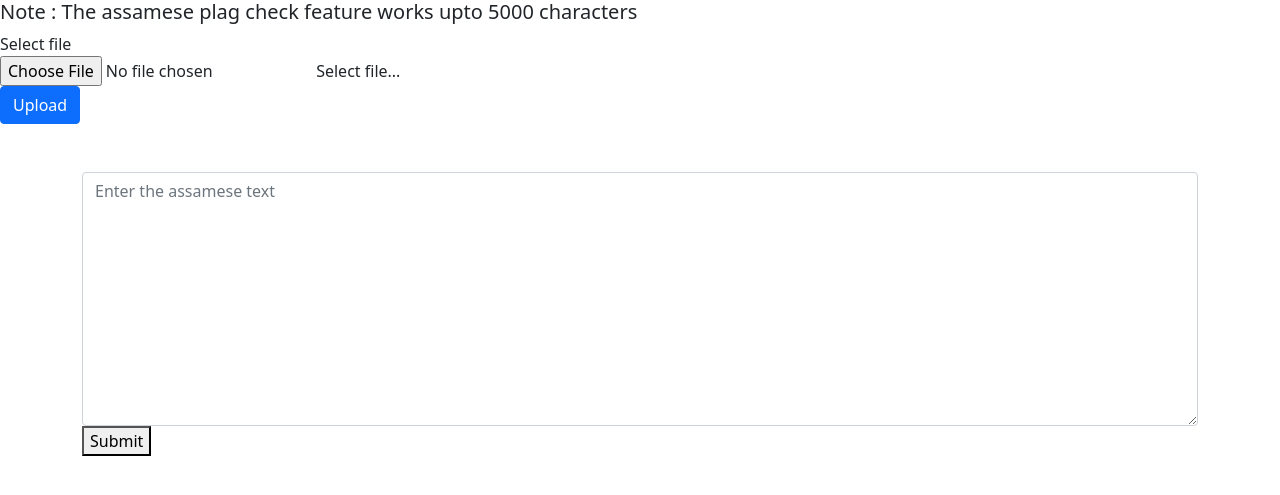
After one commit to Reckon77/no_nokol, a Flask app: page /assamese in a window 1280 px wide. The commit adds this page. Shown: the top 495 px of the page. Run offline with Flask 2, Linux system fonts and the light colour scheme.

Commit message:
assamese support

```diff
--- a/app.py
+++ b/app.py
@@ -51,6 +51,43 @@ def textdata():
             return render_template('display.html',res=res)
         except:
             return render_template('error.html')
+@app.route('/assamese',methods=['GET','POST'])
+def assamese():
+    if request.method == "POST":
+        if request.files:
+            file = request.files["file"]
+            if file.filename == "":
+                return render_template('error.html')
+            if allowed_file(file.filename):
+                filename = secure_filename(file.filename)
+                file.save(os.path.join(app.config['UPLOAD_FOLDER'], filename))
+                path=f"./static/uploads/{filename}"
+                try:
+                    data,assameseData=extractAssameseText(path)
+                    res={}
+                    res=checkPlag(data)
+                    # print(res)
+                    return render_template('display.html',res=res,assameseData=assameseData)
+                except:
+                    return render_template('error.html')
+            else:
+                return render_template('error.html')
+        else:
+            return render_template('error.html')
+    return render_template('assamese.html')
 
+@app.route('/assameseText',methods=['POST'])
+def assameseText():
+    if request.method=='POST':
+        data = request.form["input"]
+        try:
+            data,assameseData= inputAssameseDataExtract(data)
+            # print(data)
+            res={}
+            res=checkPlag(data)
+            # print(res)
+            return render_template('display.html',res=res,assameseData=assameseData)
+        except:
+            return render_template('error.html')
 if __name__ == "__main__":
     app.run()
--- /dev/null
+++ b/static/uploads/ass3.txt
@@ -0,0 +1,2 @@
+বৰ্তমান বিশ্বত সকলো ক্ষেত্ৰতে technology ৰ ব্যৱহাৰে পৃথিৱীক এখন সৰু গাঁৱলৈ পৰিৱৰ্তিত হৈছে আৰু সকলো দিশতে ক্ষীপ্ৰতাৰে উন্নতি সাধন হৈছে। আজি দিনত মানুহে খবৰ বা যোগাযোগ কৰিবলৈ এক মূহুৰ্তত পৃথিৱীৰ যিকোনো ঠাইত কৰিব পাৰে। এই যোগাযোগ ব্যৱস্থাৰ এক গুৰুত্বপূৰ্ণ পূৰ্ণ তথা গুৰু অংশ ইণ্টাৰনেট ৰ দ্বাৰা পৰিচালিত হয়। এতিয়া এই ইণ্টাৰনেট ব্যৱস্থাই আমাক সকলো ক্ষেত্ৰতে চুই গৈছে আৰু আমি ঘৰতে বহি বিশ্বৰ যিকোনো ঠাইৰ খবৰ বা তথ্য লাভ কৰিব পাৰোঁ।২০১৮ চনৰ এক সমীক্ষা অনুসৰি বিশ্বত প্ৰায় ৪.১ বিলিয়ন লোকে ইণ্টাৰনেট ব্যৱহাৰ কৰে আৰু ভাৰতত প্ৰায় ৬২৭ মিলিয়ন (৬৩ কৌটি) মানুহে ইণ্টাৰনেট ব্যৱহাৰ কৰে। ঠিক সেইদৰে ভাৰত চৰকাৰৰ কেন্দ্ৰীয় তথ্য আৰু যোগাযোগ মন্ত্ৰণালয় ৰ ২০১৮ চনৰ এক সমীক্ষা অনুসৰি অসমত  প্ৰায় ১ কৌটি লোকে ইণ্টাৰনেটৰ connection গ্ৰহণ কৰিছে। কিন্তু অসমৰ এই বিশাল লোকে ইণ্টাৰনেট ব্যৱহাৰ কৰিলেও অসমীয়া ভাষাৰ ৱেবচাইট (assamese language website)
+  বিচাৰি পোৱাটো অতি সীমিত আৰু বেছি প্ৰসাৰ লাভ কৰা নাই। এটা কথা আমি জনা উচিত যে এটা ভাষা জীয়াই থাকিবলৈ তাক সময়ৰ সুতৰ লগত আগবঢ়াই নিব লাগিব নহলে ভাষা জীয়াই থাকিব নোৱাৰে। অসমীয়া ভাষাৰ ৱেবচাইট ( assamese language website ) আমি অসমীয়া ভাষী সকলে বিকাশ কৰিব লাগিব। তেনে কিছু ৱেবচাইট বৰ্তমান সময়ত বহু লোকে গঠন তথা বিকাশ কৰিছে। যি আমি শুদ্ধ অসমীয়া ভাষাত , অসমীয়া লিপিত পঢ়িবলৈ পাওঁ। বহুক্ষেত্ৰত দেখা যায় বহু অসমীয়া ভাষাৰ ( Assamese language ) লিখনি কেৱল social media যেনে ফেচবুক, WhatsApp আদি বোৰতে প্ৰচাৰ কৰা হয় আৰু কোনো আন ৱেবচাইটত প্ৰকাশ কৰা দেখা নাযায়। এটা কথা আমি জনা উচিত যে ফেচবুক এটা ইণ্টাৰনেটৰ পৃথিৱীৰ এটা সৰু অংশহে আৰু ইয়াৰ লিখনিৰ উপৰত কোনো ব্যক্তিৰ সম্পূৰ্ণ স্বত্ব নাথাকে। ফেচবুক সৰ্বেসৰ্বা ফেচবুকৰ সকলো বিষয়ৰ উপৰত । যাৰ ফলত কোনো বিষয়ৰ ওপৰত অশেষ কষ্ট কৰি লিখা লিখনি লিখকে কোনোধৰণৰ যথাসম্মত Credit লাভ নকৰে। সেয়েহে সকলো লিখকে যেন তেওঁৰ লিখনিসমূহ social media যোগেদি প্ৰকাশ কৰাৰ উপৰিও নিজস্ব এটা ব্লগ বা ৱেবচাইট ( assamese website ) খুলি প্ৰচাৰ কৰে যেন।
--- /dev/null
+++ b/templates/assamese.html
@@ -0,0 +1,40 @@
+<!DOCTYPE html>
+<html lang="en">
+  <head>
+    <meta charset="UTF-8" />
+    <meta http-equiv="X-UA-Compatible" content="IE=edge" />
+    <meta name="viewport" content="width=device-width, initial-scale=1.0" />
+    <link
+      href="https://cdn.jsdelivr.net/npm/bootstrap@5.1.1/dist/css/bootstrap.min.css"
+      rel="stylesheet"
+      integrity="sha384-F3w7mX95PdgyTmZZMECAngseQB83DfGTowi0iMjiWaeVhAn4FJkqJByhZMI3AhiU"
+      crossorigin="anonymous"
+    />
+    <title>Assamese plag check</title>
+  </head>
+  <body>
+    <h5>Note : The assamese plag check feature works upto 5000 characters</h5>
+    <form action="/assamese" method="POST" enctype="multipart/form-data">
+      <div class="form-group">
+        <label>Select file</label>
+        <div class="custom-file">
+          <input type="file" class="custom-file-input" name="file" id="file" />
+          <label class="custom-file-label" for="file">Select file...</label>
+        </div>
+      </div>
+
+      <button type="submit" class="btn btn-primary">Upload</button>
+    </form>
+    <div class="container my-5">
+      <form action="/assameseText" method="POST">
+        <textarea
+          name="input"
+          class="form-control"
+          rows="10"
+          placeholder="Enter the assamese text"
+        ></textarea>
+        <button type="submit">Submit</button>
+      </form>
+    </div>
+  </body>
+</html>
--- a/templates/display.html
+++ b/templates/display.html
@@ -8,6 +8,7 @@
   </head>
   <body>
     <h1>Extracted sentences</h1>
+    <p>{{assameseData}}</p>
     <ul>
       {% for sentence, src in res.items() %} {% if src == "" %}
       <li style="color: rgb(0, 255, 0)">{{ sentence }}</li>
--- a/templates/index.html
+++ b/templates/index.html
@@ -58,7 +58,7 @@
         <p id="ins">Press the mic</p>
       </form>
     </div>
-
+    <div><a href="/assamese">Assamese Plag check</a></div>
     <script
       src="https://cdn.jsdelivr.net/npm/bootstrap@5.1.1/dist/js/bootstrap.bundle.min.js"
       integrity="sha384-/bQdsTh/da6pkI1MST/rWKFNjaCP5gBSY4sEBT38Q/9RBh9AH40zEOg7Hlq2THRZ"
```
Also changed, not shown: modules.py (+61 -1 lines), 4 other files.
